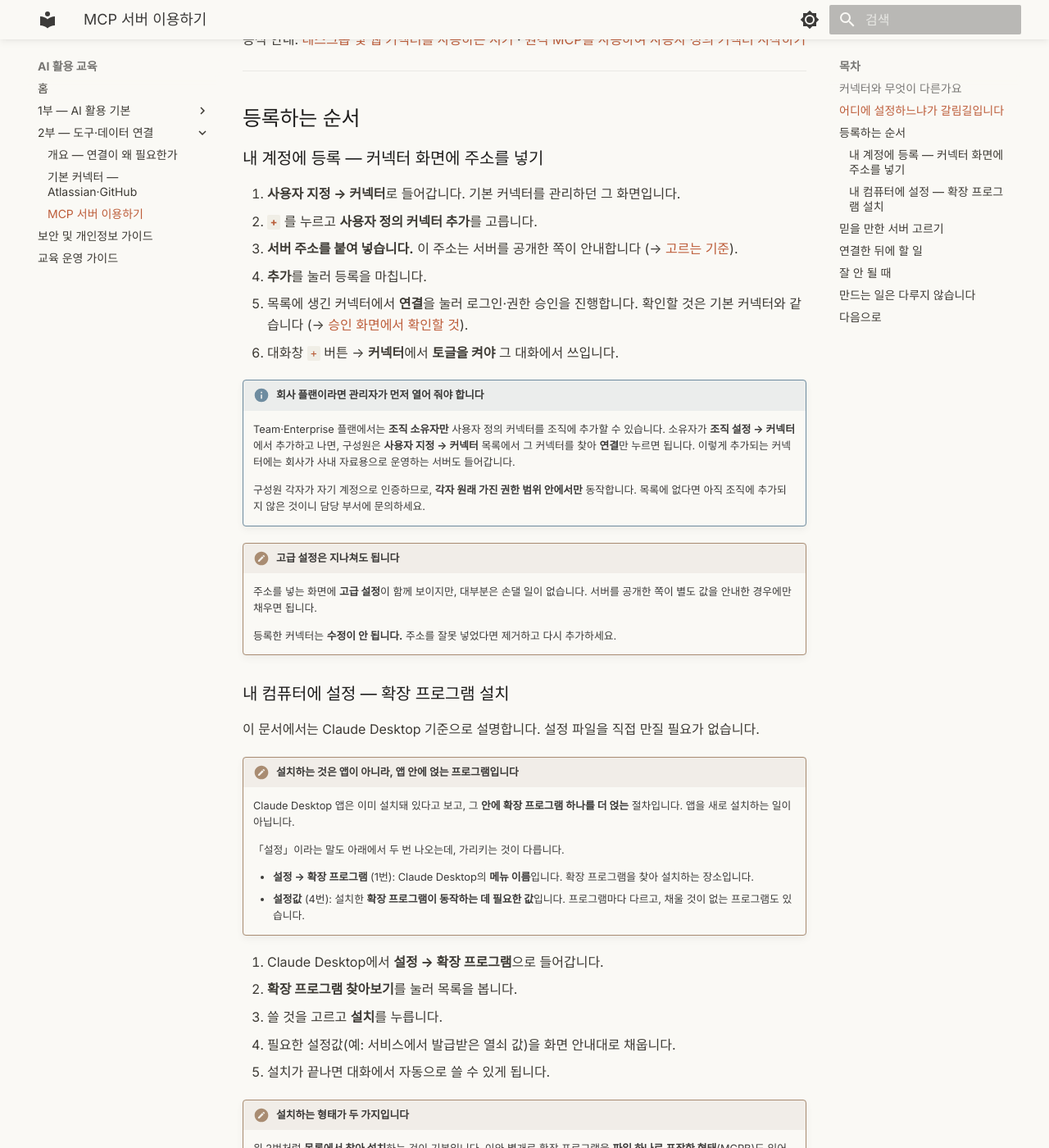
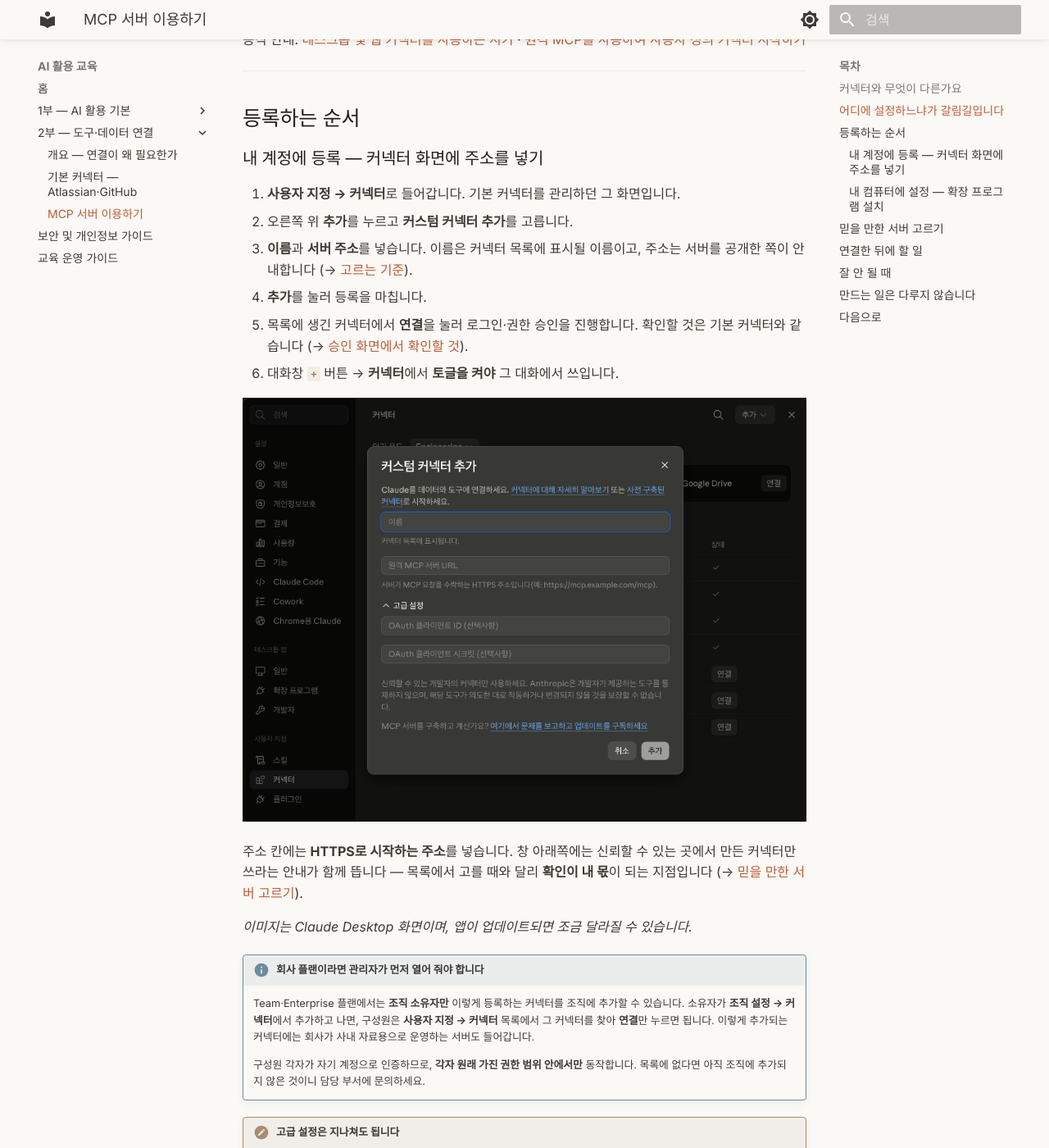
Before and after one commit to scroogy-dev/ai-onboarding, an MkDocs documentation site: the page built from docs/connect/mcp-servers.md, in a window 1280 px wide and 1400 px high, scrolled down 3908 px. Shown: the whole window at 82% size. Built offline with MkDocs 1.6.1 and Material for MkDocs 9.7.7, drawn with Linux system fonts in a browser that asks for light colours; some of the changed text lies outside the part shown.

Commit message:
docs: 커스텀 커넥터 추가 화면 캡처를 등록 절차에 추가 (#49)
원격 MCP 서버 등록 화면 캡처를 #register-remote에 넣고, 화면 표기와
어긋나던 조작 안내를 정정 — 설정 화면은 「+」가 아니라 오른쪽 위 「추가」,
모달 이름은 「사용자 정의 커넥터 추가」가 아니라 「커스텀 커넥터 추가」.

```diff
--- a/docs/connect/mcp-servers.md
+++ b/docs/connect/mcp-servers.md
@@ -11,7 +11,7 @@
 ## 커넥터와 무엇이 다른가요 { #vs-connector }
 
 !!! info "화면에서는 둘 다 「커넥터」입니다"
-    서버 주소를 넣어 등록하는 화면은 앞 페이지에서 본 **사용자 지정 → 커넥터** 그대로입니다. 거기서 목록에 있는 서비스를 고르면 기본 커넥터, **`+`** → **사용자 정의 커넥터 추가**로 주소를 넣으면 이 페이지의 방식입니다. 새 기능이 아니라 **같은 화면에서 등록하는 방법만 다른 것**입니다. 내 컴퓨터에 설치하는 방식은 메뉴가 따로 있습니다 (→ [원격과 로컬](#remote-vs-local)).
+    서버 주소를 넣어 등록하는 화면은 앞 페이지에서 본 **사용자 지정 → 커넥터** 그대로입니다. 거기서 목록에 있는 서비스를 고르면 기본 커넥터, **추가** → **커스텀 커넥터 추가**로 주소를 넣으면 이 페이지의 방식입니다. 새 기능이 아니라 **같은 화면에서 등록하는 방법만 다른 것**입니다. 내 컴퓨터에 설치하는 방식은 메뉴가 따로 있습니다 (→ [원격과 로컬](#remote-vs-local)).
 
     앞 페이지의 기본 커넥터도 **같은 MCP로 동작합니다.** 기술이 다른 게 아니라, 찾아서 등록하는 방법이 다를 뿐입니다.
 
@@ -164,14 +164,20 @@
 ### 내 계정에 등록 — 커넥터 화면에 주소를 넣기 { #register-remote }
 
 1. **사용자 지정 → 커넥터**로 들어갑니다. 기본 커넥터를 관리하던 그 화면입니다.
-2. **`+`** 를 누르고 **사용자 정의 커넥터 추가**를 고릅니다.
-3. **서버 주소를 붙여 넣습니다.** 이 주소는 서버를 공개한 쪽이 안내합니다 (→ [고르는 기준](#choosing)).
+2. 오른쪽 위 **추가**를 누르고 **커스텀 커넥터 추가**를 고릅니다.
+3. **이름**과 **서버 주소**를 넣습니다. 이름은 커넥터 목록에 표시될 이름이고, 주소는 서버를 공개한 쪽이 안내합니다 (→ [고르는 기준](#choosing)).
 4. **추가**를 눌러 등록을 마칩니다.
 5. 목록에 생긴 커넥터에서 **연결**을 눌러 로그인·권한 승인을 진행합니다. 확인할 것은 기본 커넥터와 같습니다 (→ [승인 화면에서 확인할 것](connectors.md#approval-screen)).
 6. 대화창 `+` 버튼 → **커넥터**에서 **토글을 켜야** 그 대화에서 쓰입니다.
 
+![커스텀 커넥터 추가 창. 이름 칸과 「원격 MCP 서버 URL」 칸이 있고, 그 아래 고급 설정에 OAuth 값 칸이 있습니다](../assets/images/claude-desktop-connector-05.png)
+
+주소 칸에는 **HTTPS로 시작하는 주소**를 넣습니다. 창 아래쪽에는 신뢰할 수 있는 곳에서 만든 커넥터만 쓰라는 안내가 함께 뜹니다 — 목록에서 고를 때와 달리 **확인이 내 몫**이 되는 지점입니다 (→ [믿을 만한 서버 고르기](#choosing)).
+
+*이미지는 Claude Desktop 화면이며, 앱이 업데이트되면 조금 달라질 수 있습니다.*
+
 !!! info "회사 플랜이라면 관리자가 먼저 열어 줘야 합니다"
-    Team·Enterprise 플랜에서는 **조직 소유자만** 사용자 정의 커넥터를 조직에 추가할 수 있습니다. 소유자가 **조직 설정 → 커넥터**에서 추가하고 나면, 구성원은 **사용자 지정 → 커넥터** 목록에서 그 커넥터를 찾아 **연결**만 누르면 됩니다. 이렇게 추가되는 커넥터에는 회사가 사내 자료용으로 운영하는 서버도 들어갑니다.
+    Team·Enterprise 플랜에서는 **조직 소유자만** 이렇게 등록하는 커넥터를 조직에 추가할 수 있습니다. 소유자가 **조직 설정 → 커넥터**에서 추가하고 나면, 구성원은 **사용자 지정 → 커넥터** 목록에서 그 커넥터를 찾아 **연결**만 누르면 됩니다. 이렇게 추가되는 커넥터에는 회사가 사내 자료용으로 운영하는 서버도 들어갑니다.
 
     구성원 각자가 자기 계정으로 인증하므로, **각자 원래 가진 권한 범위 안에서만** 동작합니다. 목록에 없다면 아직 조직에 추가되지 않은 것이니 담당 부서에 문의하세요.
 
@@ -221,7 +227,7 @@
     설정 칸에 넣는 것과 대화에 붙여넣는 것은 다릅니다. **설정 칸은 연결을 세우는 곳**이고, **대화창은 자료가 오가는 곳**입니다. 열쇠 값은 [절대 입력하면 안 되는 정보](../security-guide.md#never-input)의 「인증 정보」에 해당하니, 확장 프로그램을 설정할 때 말고는 어디에도 넣지 마세요.
 
 !!! tip "먼저 목록부터 둘러보세요"
-    주소를 직접 넣기 전에, 필요한 것이 이미 목록에 있는지부터 봅니다. 계정에 등록하는 쪽은 **사용자 지정 → 커넥터**의 **`+` → 찾아보기**에서 앞 페이지의 기본 커넥터 목록을, 내 컴퓨터에 설정하는 쪽은 위에서 본 **설정 → 확장 프로그램**에서 확장 프로그램 목록을 볼 수 있습니다. 서로 다른 목록이지만, 어느 쪽이든 주소를 직접 넣는 것보다 안전한 출발점입니다.
+    주소를 직접 넣기 전에, 필요한 것이 이미 목록에 있는지부터 봅니다. 계정에 등록하는 쪽은 **사용자 지정 → 커넥터**의 **추가 → 찾아보기**에서 앞 페이지의 기본 커넥터 목록을, 내 컴퓨터에 설정하는 쪽은 위에서 본 **설정 → 확장 프로그램**에서 확장 프로그램 목록을 볼 수 있습니다. 서로 다른 목록이지만, 어느 쪽이든 주소를 직접 넣는 것보다 안전한 출발점입니다.
 
     **필요한 것이 이 목록에 있다면 주소를 직접 넣을 이유가 없습니다.** 다만 목록에 있다는 것과 검토를 마쳤다는 것은 다르니, [검토 표시](#vs-connector)를 함께 보세요.
 
```
Also changed, not shown: docs/assets/images/claude-desktop-connector-05.png (added).
